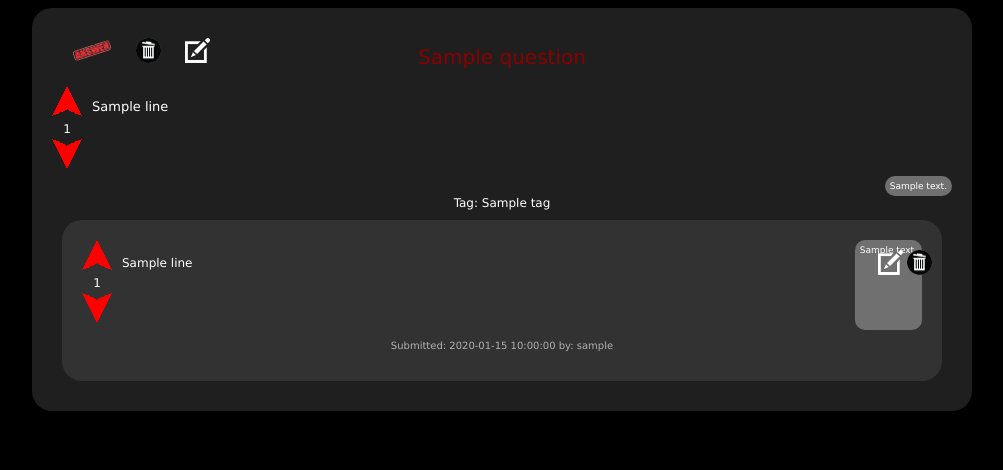
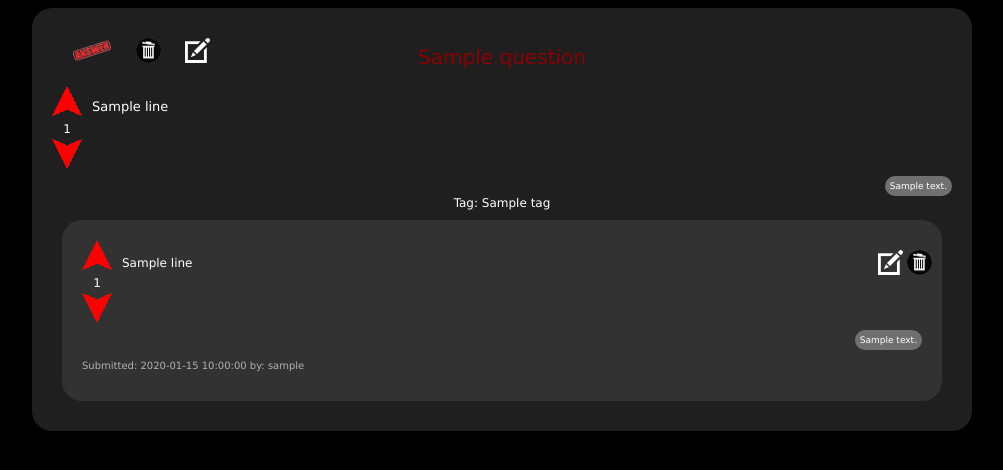
Before and after one commit to Maretzky85/AskMateDM, a Flask app: template templates/list.html in a window 1280 px wide. Shown: the part 311-781 px from the top of the page, without its empty margins (138-1141 px from the left). Run offline with Flask 2, Linux system fonts and the light colour scheme; the template is opened without the code that fills it: most values are stand-ins (such as "Sample title", 1, 10 or a date in 2020).

Commit message:
fixed template display

```diff
--- a/static/main.css
+++ b/static/main.css
@@ -115,11 +115,6 @@ p {
     justify-content: space-evenly
 }
 
-.answer-footer {
-    display: flex;
-    justify-content: space-evenly
-}
-
 .comment {
     background-color: #707070;
     font-size: 9px;
--- a/templates/list.html
+++ b/templates/list.html
@@ -122,6 +122,7 @@
                                 {{ line }}<br>
                             {% endfor %}
                         </h4>
+                        </div>
                             {% for comment in comments %}
                                 {% if comment["answer_id"] == answer["id"] %}
                                     <div class="comment">
@@ -129,11 +130,12 @@
                                     </div>
                                 {% endif %}
                             {% endfor %}
+                            <p>
+                                Submitted: {{ answer["submission_time"]}} by: {{ answer.user_name }}
+                            </p>
                     </div>
                     <div class="answer-footer">
-                        <p>
-                            Submitted: {{ answer["submission_time"]}} by: {{ answer.user_name }}
-                        </p>
+
                     </div>
                     {% endif %}
 
```
